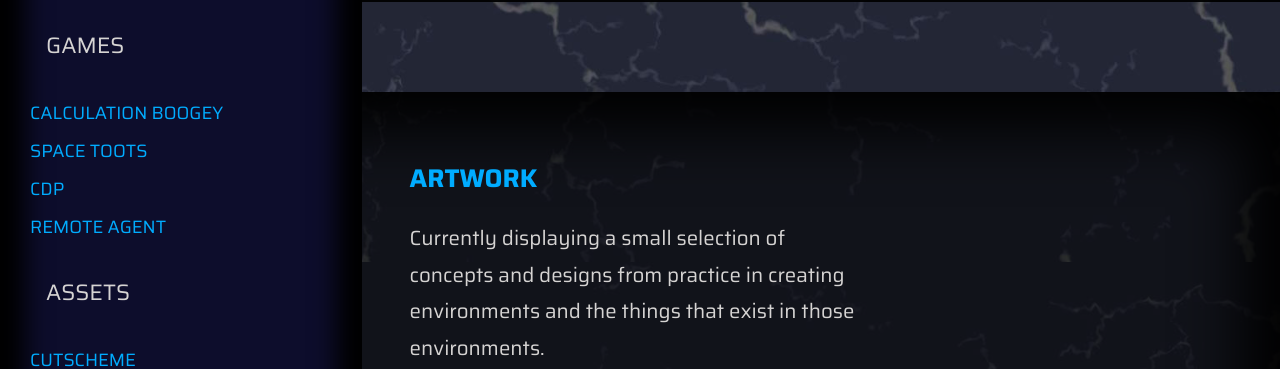
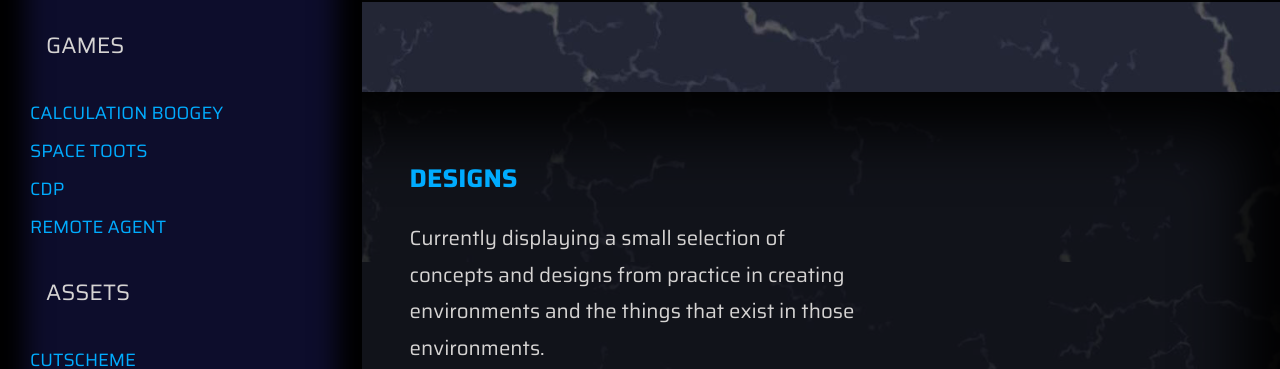
Before and after one commit to Madsir/madsirstudio.github.io, a Jekyll site: the page built from index.html, in a window 1280 px wide and 900 px high, scrolled down 1254 px. Shown: the part 284-653 px from the top of the window. Built offline with Jekyll 4.4.1, drawn with Linux system fonts in a browser that asks for light colours.

Commit message:
Update index.html

```diff
--- a/index.html
+++ b/index.html
@@ -227,7 +227,7 @@ h2 {
 		<br>
 			<br>
 				<br>
-					<h2>ARTWORK</h2>
+					<h2>DESIGNS</h2>
 					<P>Currently displaying a small selection of concepts and designs from practice in creating environments and the things that exist in those environments.</P>
 			     <br>
 			<a href="/portfolio"><h1>View Portfolio</h1></a>
```
